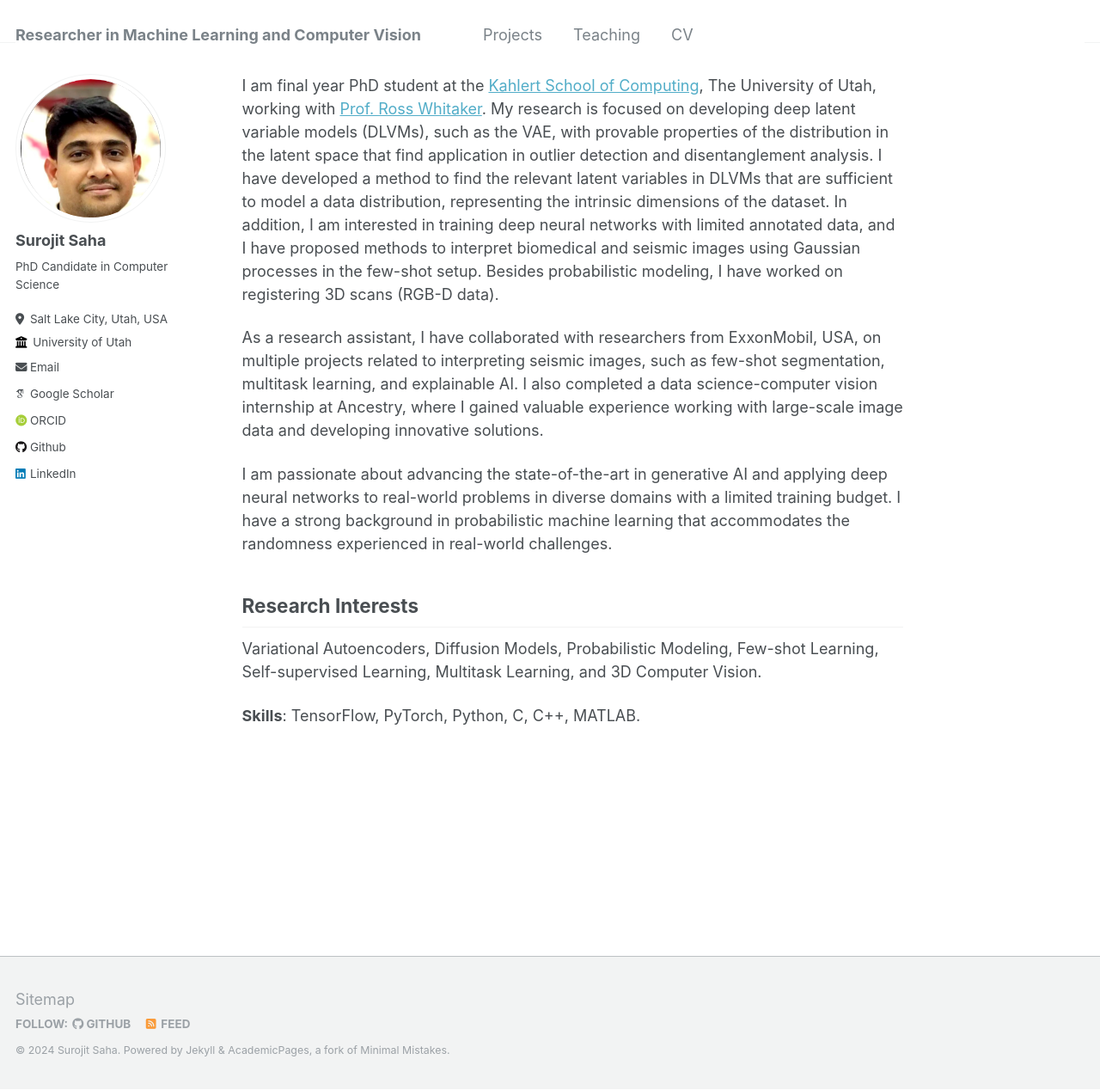
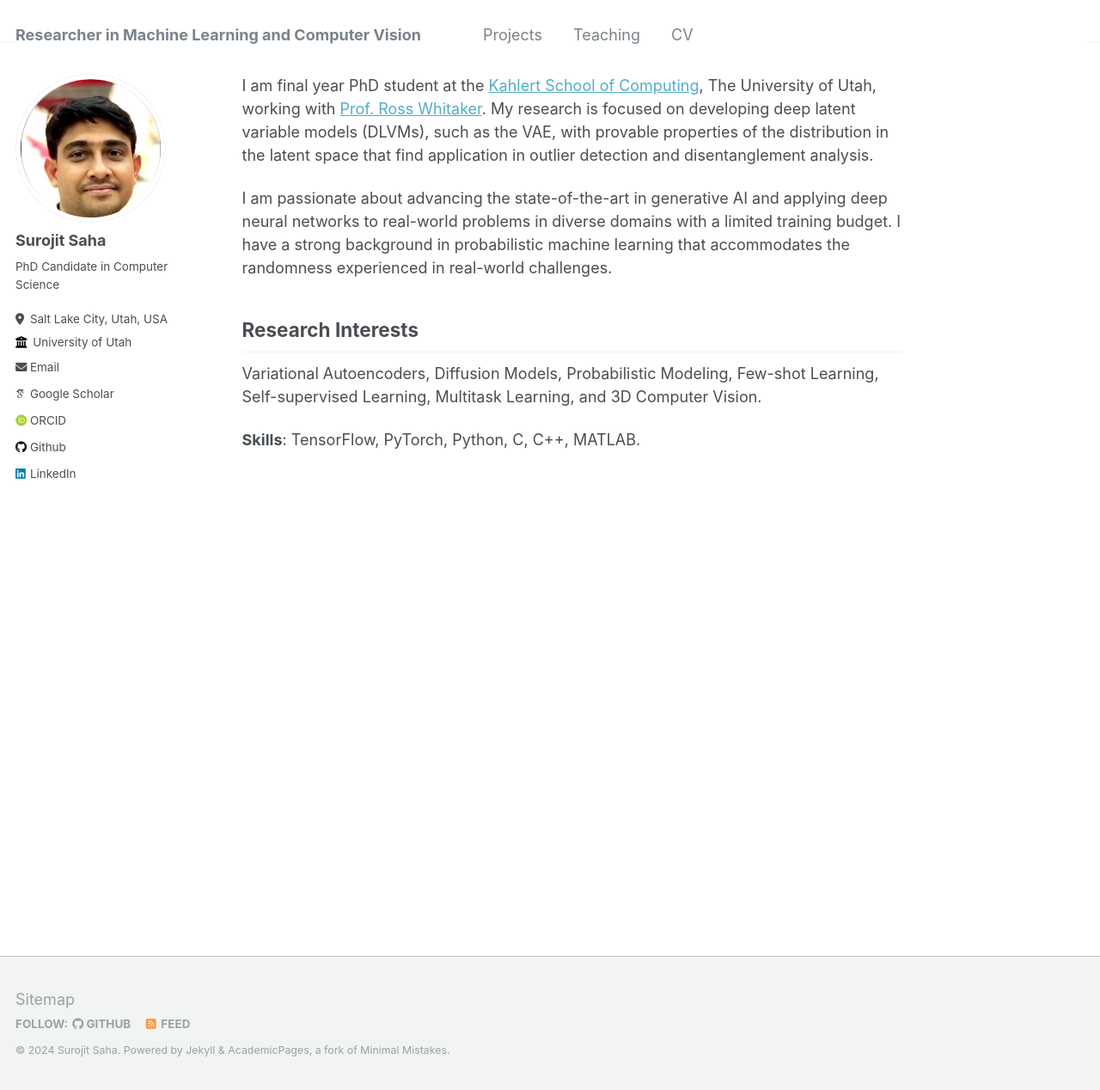
Before and after one commit to Surojit-Utah/Surojit-Utah.github.io, a Jekyll site: the page built from _pages/about.md, in a window 1280 px wide and 1268 px high. Shown: the whole window at 86% size. Built offline with Jekyll 4.4.1, drawn with Linux system fonts in a browser that asks for light colours; some web fonts are replaced.

Commit message:
Update about.md

```diff
--- a/_pages/about.md
+++ b/_pages/about.md
@@ -7,9 +7,7 @@ author_profile: true
 #  - /about.html
 ---
 
-I am final year PhD student at the [Kahlert School of Computing](https://www.cs.utah.edu/), The University of Utah, working with [Prof. Ross Whitaker](https://users.cs.utah.edu/~whitaker/). My research is focused on developing deep latent variable models (DLVMs), such as the VAE, with provable properties of the distribution in the latent space that find application in outlier detection and disentanglement analysis. I have developed a method to find the relevant latent variables in DLVMs that are sufficient to model a data distribution, representing the intrinsic dimensions of the dataset. In addition, I am interested in training deep neural networks with limited annotated data, and I have proposed methods to interpret biomedical and seismic images using Gaussian processes in the few-shot setup. Besides probabilistic modeling, I have worked on registering 3D scans (RGB-D data).
-
-As a research assistant, I have collaborated with researchers from ExxonMobil, USA, on multiple projects related to interpreting seismic images, such as few-shot segmentation, multitask learning, and explainable AI. I also completed a data science-computer vision internship at Ancestry, where I gained valuable experience working with large-scale image data and developing innovative solutions.
+I am final year PhD student at the [Kahlert School of Computing](https://www.cs.utah.edu/), The University of Utah, working with [Prof. Ross Whitaker](https://users.cs.utah.edu/~whitaker/). My research is focused on developing deep latent variable models (DLVMs), such as the VAE, with provable properties of the distribution in the latent space that find application in outlier detection and disentanglement analysis.
 
 I am passionate about advancing the state-of-the-art in generative AI and applying deep neural networks to real-world problems in diverse domains with a limited training budget. I have a strong background in probabilistic machine learning that accommodates the randomness experienced in real-world challenges.
 
```
